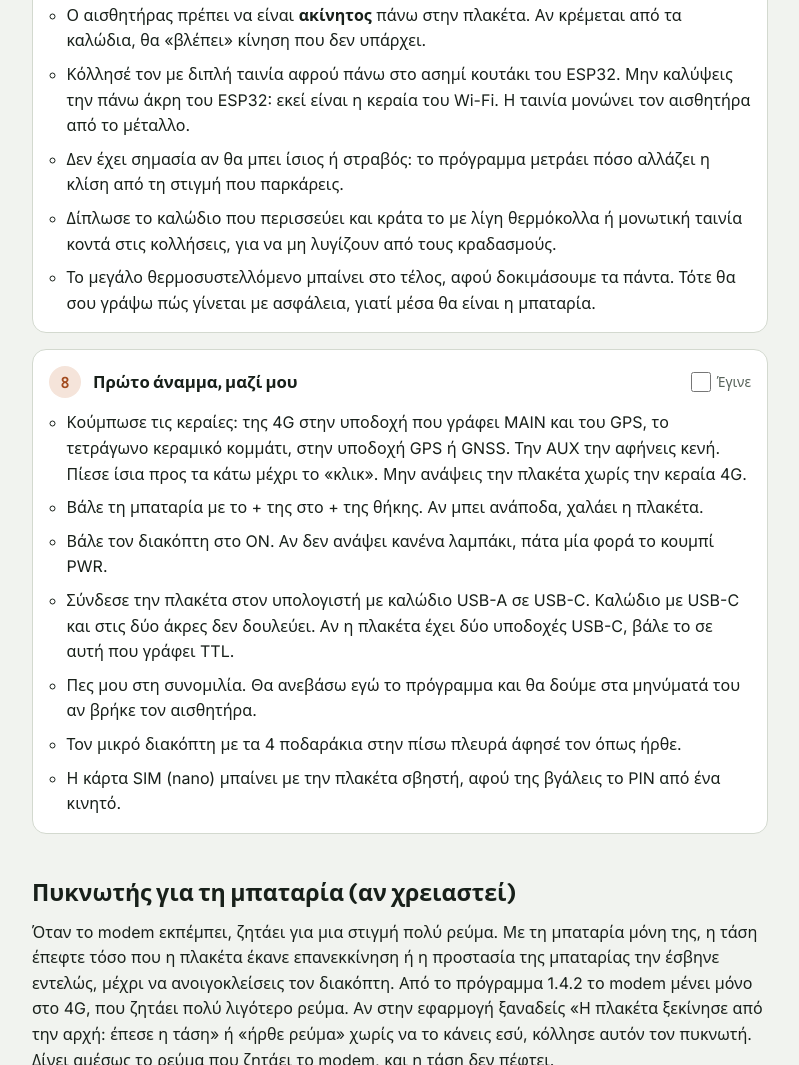
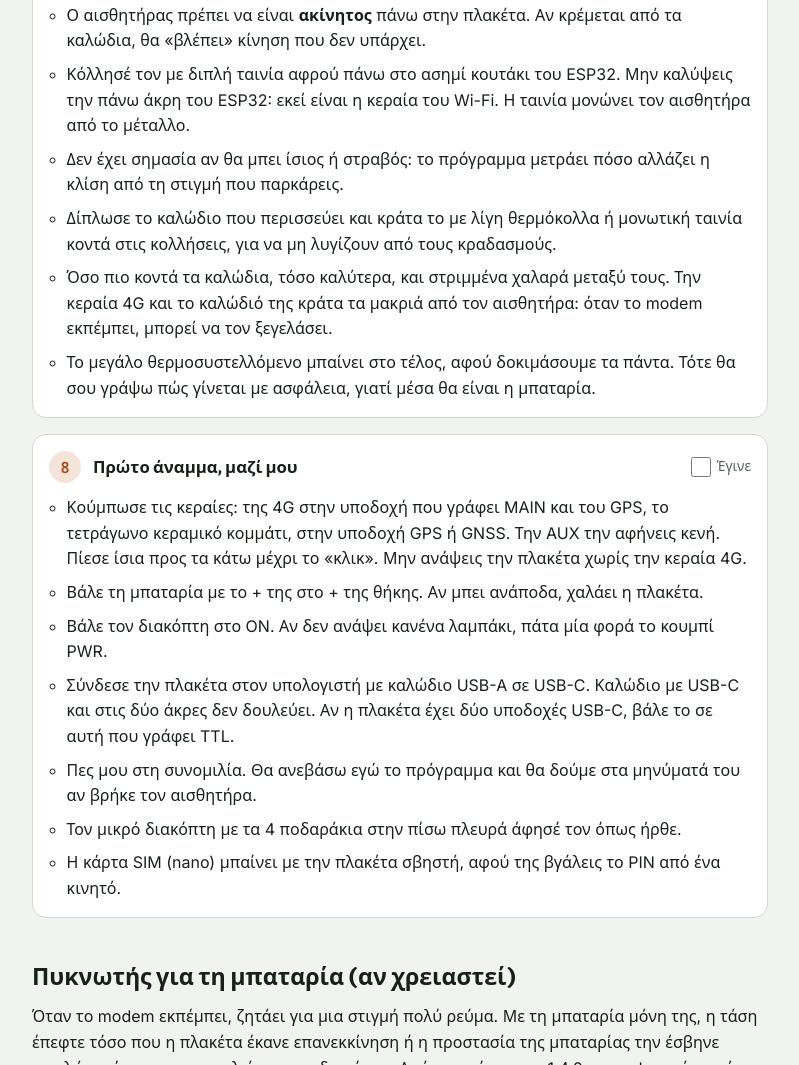
Before and after one commit to andreaszamnf/Moto-alarm, a website: page docs/soldering.html in a window 1280 px wide. Shown: the part 7075-8140 px from the top of the page, without its empty margins (240-1039 px from the left). Drawn offline with Linux system fonts and the light colour scheme.

Commit message:
Ενημέρωση

```diff
--- a/docs/soldering.html
+++ b/docs/soldering.html
@@ -655,6 +655,7 @@ footer { font-size: 0.82rem; color: var(--muted); }
         <li>Κόλλησέ τον με διπλή ταινία αφρού πάνω στο ασημί κουτάκι του ESP32. Μην καλύψεις την πάνω άκρη του ESP32: εκεί είναι η κεραία του Wi-Fi. Η ταινία μονώνει τον αισθητήρα από το μέταλλο.</li>
         <li>Δεν έχει σημασία αν θα μπει ίσιος ή στραβός: το πρόγραμμα μετράει πόσο αλλάζει η κλίση από τη στιγμή που παρκάρεις.</li>
         <li>Δίπλωσε το καλώδιο που περισσεύει και κράτα το με λίγη θερμόκολλα ή μονωτική ταινία κοντά στις κολλήσεις, για να μη λυγίζουν από τους κραδασμούς.</li>
+        <li>Όσο πιο κοντά τα καλώδια, τόσο καλύτερα, και στριμμένα χαλαρά μεταξύ τους. Την κεραία 4G και το καλώδιό της κράτα τα μακριά από τον αισθητήρα: όταν το modem εκπέμπει, μπορεί να τον ξεγελάσει.</li>
         <li>Το μεγάλο θερμοσυστελλόμενο μπαίνει στο τέλος, αφού δοκιμάσουμε τα πάντα. Τότε θα σου γράψω πώς γίνεται με ασφάλεια, γιατί μέσα θα είναι η μπαταρία.</li>
       </ul>
     </li>
```
Also changed, not shown: README.md.
